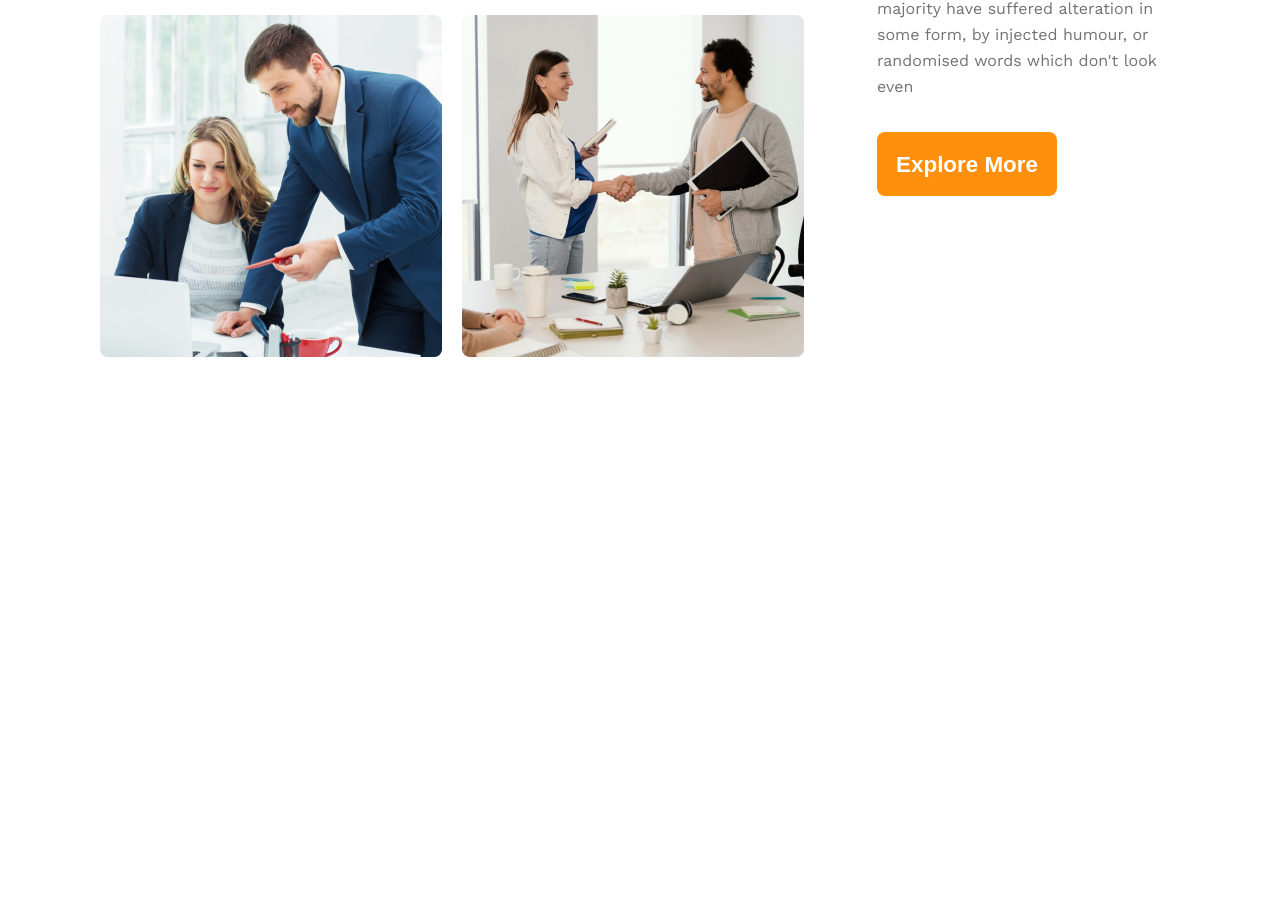
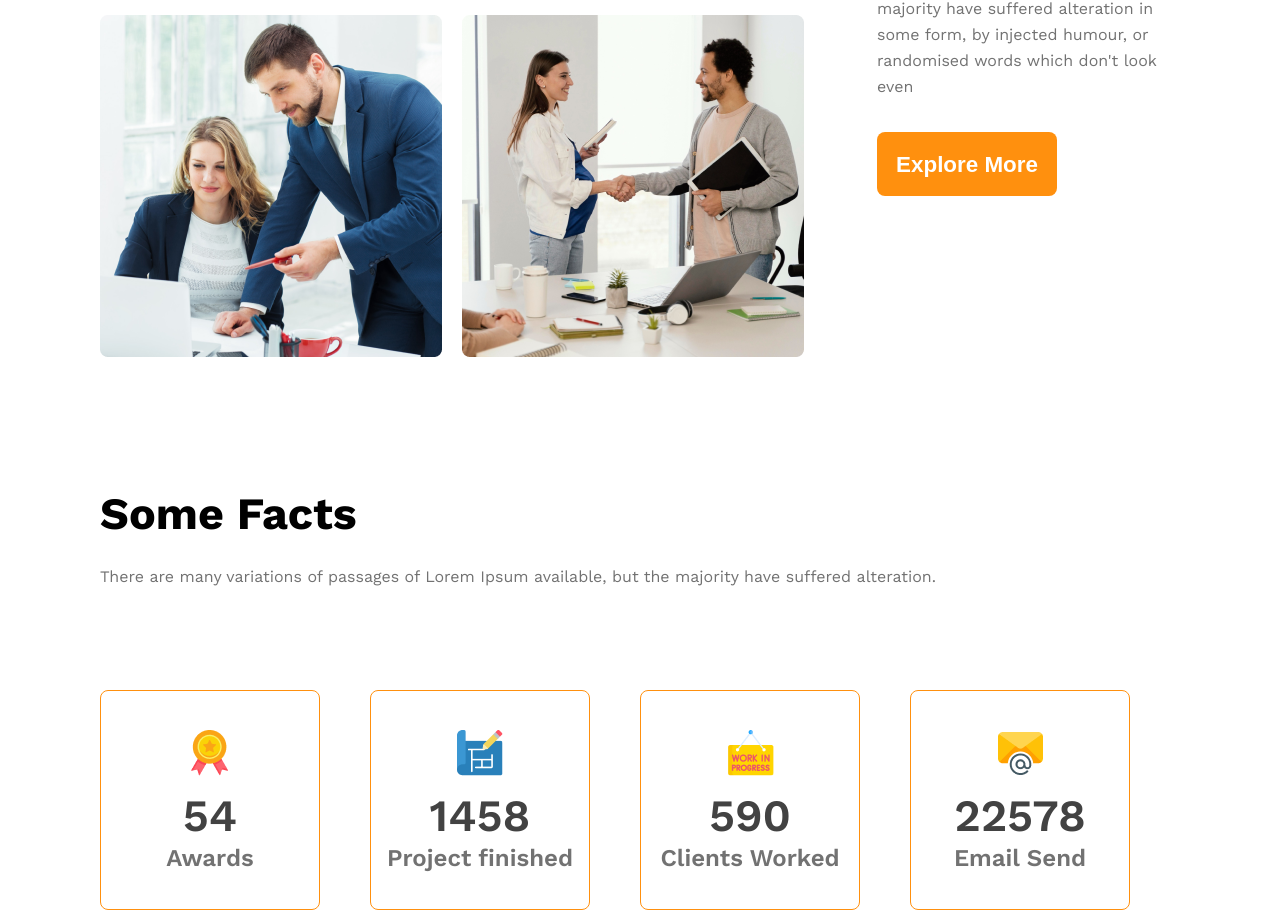
Before and after one commit to ChrabonDey/Architect-website, a plain HTML site: page index.html in a window 1280 px wide. Shown: the part 1593-2503 px from the top of the page. Before the commit the page ends 1950 px from the top, so only its background shows below. Drawn offline with nearby package versions, Linux system fonts and the light colour scheme.

Commit message:
create some section and make more resposive

```diff
--- a/index.html
+++ b/index.html
@@ -43,6 +43,43 @@
                 <button class="btn">Explore More</button>
             </div>
         </section>
+        <section class="facts">
+              <h1>Some Facts</h1>
+              <p>There are many variations of passages of Lorem Ipsum available, but the majority have suffered alteration.</p>
+              <div class="facts-container">
+                <div class="fact">
+                    <div>
+                        <img src="./images/icons/ribon.png" alt="" class="fact-icon">
+                    <h4 class="fact-number">54</h4>
+                    <h5 class="fact-name">Awards</h5>
+                    </div>
+                  </div>
+                  <div class="fact">
+                    <div>
+                        <img src="./images/icons/projects.png" alt="" class="fact-icon">
+                    <h4 class="fact-number">1458</h4>
+                    <h5 class="fact-name">Project finished</h5>
+                    </div>
+                  </div>
+                  <div class="fact">
+                    <div>
+                        <img src="./images/icons/customers.png" alt="" class="fact-icon">
+                    <h4 class="fact-number">590</h4>
+                    <h5 class="fact-name">Clients Worked</h5>
+                    </div>
+                  </div>
+                  <div class="fact">
+                    <div>
+                        <img src="./images/icons/email.png" alt="" class="fact-icon">
+                    <h4 class="fact-number">22578</h4>
+                    <h5 class="fact-name">Email Send</h5>
+                    </div>
+                  </div>
+              </div>
+        </section>
+        <section class="some-facts">
+
+        </section>
     </main>
     <footer>
 
--- a/styles/style.css
+++ b/styles/style.css
@@ -141,8 +141,62 @@ letter-spacing: 0%;
 margin-bottom: 32px;
 
 }
+/* some facts related styles */
+.facts{
+    margin-top: 130px;
+}
+.facts h1{
 
+font-size: 2.8rem;
+font-weight: 700;
+line-height: 53px;
+letter-spacing: 0%;
+margin-bottom:24px;
+}
+.facts p{
 
+    color: rgb(114, 114, 114);
+
+    font-size: 1rem;
+    font-weight: 400;
+    line-height: 26px;
+    margin-bottom:100px;
+}
+
+.facts-container{
+    display:grid;
+    grid-template-columns: repeat(4,1fr);
+
+}
+.fact{
+
+width: 220px;
+height: 220px;
+border: 1px solid rgb(255, 144, 14);
+border-radius: 8px;
+display: flex;
+align-items: center;
+justify-content: center;
+text-align: center;
+
+}
+.fact h4{
+    color: rgb(66, 66, 66);
+
+    font-size: 2.8rem;
+    font-weight: 600;
+    line-height: 53px;
+    letter-spacing: 0%;
+    margin-top:9px;
+}
+.fact h5{
+    color: rgb(114, 114, 114);
+font-size: 1.5rem;
+font-weight: 600;
+line-height: 23px;
+margin-top:5px;
+
+}
 
 /* responsive style */
 @media screen and (max-width:576px) {
@@ -161,8 +215,12 @@ margin-bottom: 32px;
         }
 
 
-.team-img-container{
+.team-img-container, .facts-container{
     grid-template-columns: repeat(1,1fr);
+}
+.facts-container{
+    justify-items: center;
+    gap:20px
 }
 .our-features{
     max-width:540px;
@@ -205,5 +263,17 @@ margin-bottom: 32px;
         background-color:rgba(255, 144, 14, 0.1);
 
     }
+    .facts{
+        text-align: center;
+    }
+    .facts-container{
+        grid-template-columns: repeat(2,1fr);
+        margin-left:100px;
+        gap:10px;
+
+    }
+    .fact{
+        box-shadow: 3px 3px 10px rgb(255, 144, 14);;
+    }
 
 }
```
